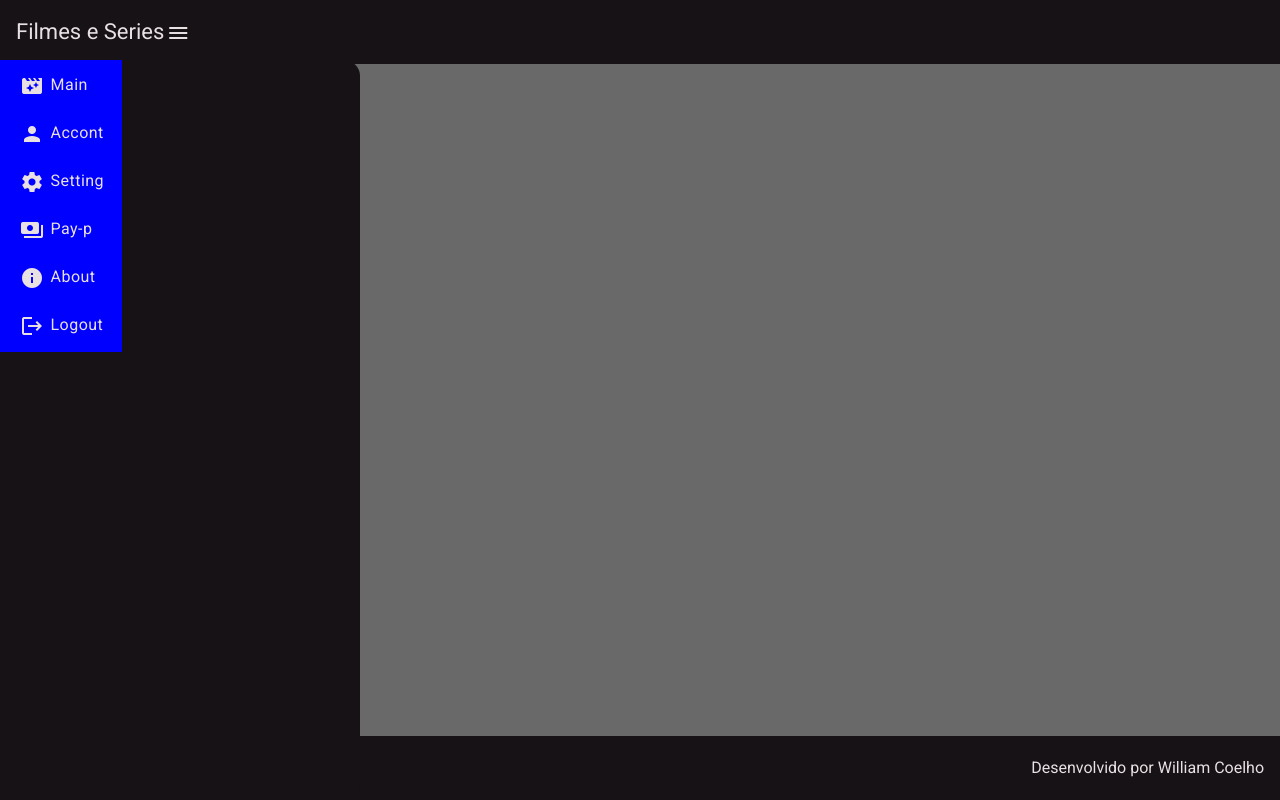
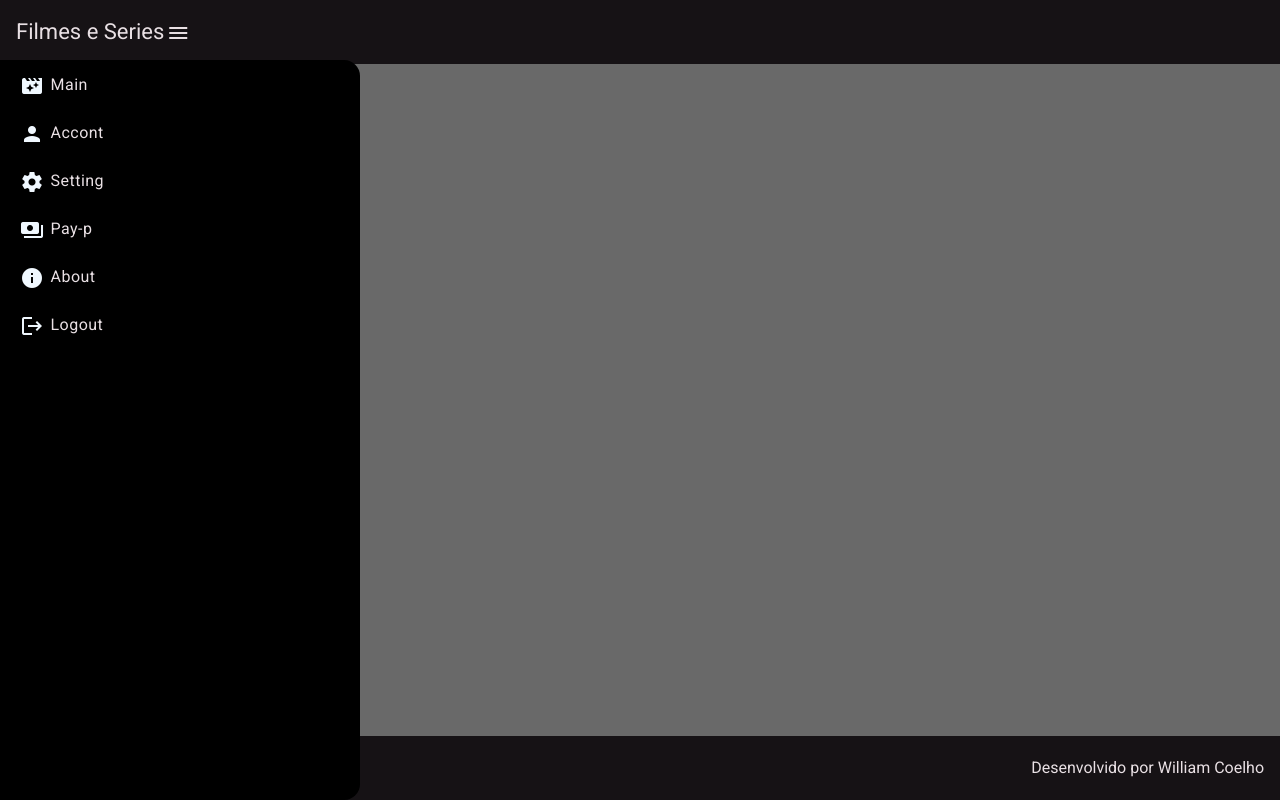
Before and after one commit to wyllamcoelhoads/vincit-angular-crud, an Angular app in the folder Angular/frontend/: page / in a window 1280 px wide. Built offline with nearby package versions, Linux system fonts and the light colour scheme.

Commit message:
Aula 03 finalizada

```diff
--- a/Angular/frontend/src/app/components/template/navigation/navigation.component.css
+++ b/Angular/frontend/src/app/components/template/navigation/navigation.component.css
@@ -1,3 +1,14 @@
+.sidenav {
+    background-color: black;
+}
+
+.sidenav a {
+    color: aliceblue;
+}
+
+.sidenav i {
+    color: aliceblue;
+}
 .material-icons{
     vertical-align: middle;
     padding: 2px;
@@ -7,5 +18,4 @@
     vertical-align: middle;
     padding: 2px;
     position: absolute;
-    background-color: blue;
 }
--- a/Angular/frontend/src/app/components/template/navigation/navigation.component.html
+++ b/Angular/frontend/src/app/components/template/navigation/navigation.component.html
@@ -1,5 +1,5 @@
-<mat-sidenav-container class="nav-container" >
-    <mat-sidenav mode="side" opened fixedInViewport="true" fixedTopGap="60">
+<mat-sidenav-container class="container" >
+    <mat-sidenav class="sidenav" mode="side" opened fixedInViewport="true" fixedTopGap="60">
         <mat-nav-list class="mat-list">
             <a mat-list-item>
                 <i class="material-icons">movie_filter</i>
```
